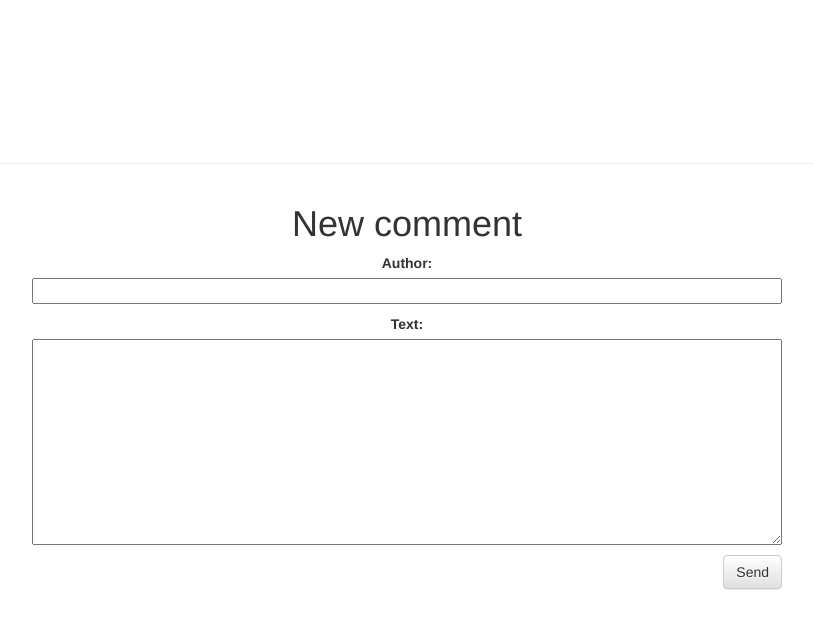
After one commit to sudomichael/djg, a Django app: template blog/templates/blog/add_comment_to_post.html in a window 1280 px wide. The commit adds this page. Shown: the top 629 px of the page, without its empty margins (23-836 px from the left). Run offline with Django 3.2, Linux system fonts and the light colour scheme; the template is opened without the code that fills it: values that come from a table or form of the project are taken from there, others are empty; parts of the project's set-up code (start-up, migrations or seed data) failed here and were passed over; some libraries are stand-ins or nearby versions.

Commit message:
Added ability to add/delete/remove/approve/deny comments

```diff
--- a/blog/admin.py
+++ b/blog/admin.py
@@ -1,4 +1,5 @@
 from django.contrib import admin
-from .models import Post
+from .models import Post, Comment
 
 admin.site.register(Post)
+admin.site.register(Comment)
--- a/blog/forms.py
+++ b/blog/forms.py
@@ -1,8 +1,14 @@
 from django import forms
-from .models import Post
+from .models import Post, Comment
 
 class PostForm(forms.ModelForm):
 
     class Meta:
         model = Post
         fields = ('title', 'text',)
+
+class CommentForm(forms.ModelForm):
+
+    class Meta:
+        model = Comment
+        fields = ('author', 'text',)
--- a/blog/models.py
+++ b/blog/models.py
@@ -14,3 +14,20 @@ class Post(models.Model):
 
     def __str__(self):
         return self.title
+
+    def approved_comments(self):
+        return self.comments.filter(approved_comment=True)
+
+class Comment(models.Model):
+    post = models.ForeignKey('blog.Post', related_name='comments')
+    author = models.CharField(max_length=200)
+    text = models.TextField()
+    created_date = models.DateTimeField(default=timezone.now)
+    approved_comment = models.BooleanField(default=False)
+
+    def approve(self):
+        self.approved_comment = True
+        self.save()
+
+    def __str__(self):
+        return self.text
--- a/blog/static/css/blog.css
+++ b/blog/static/css/blog.css
@@ -49,3 +49,7 @@ body{
 .post h1 a, .post h1 a:visited{
     color: #000000;
 }
+
+.comment {
+    margin: 20px 0px 20px 20px;
+}
--- /dev/null
+++ b/blog/templates/blog/add_comment_to_post.html
@@ -0,0 +1,9 @@
+{% extends 'blog/base.html' %}
+
+{% block content %}
+    <h1>New comment</h1>
+    <form method="POST" class="post-form">{% csrf_token %}
+        {{ form.as_p }}
+        <button type="submit" class="save btn btn-default">Send</button>
+    </form>
+{% endblock %}
--- a/blog/templates/blog/post_list.html
+++ b/blog/templates/blog/post_list.html
@@ -8,6 +8,7 @@
             </div>
                 <h1><a href="{% url 'post_detail' pk=post.pk %}">{{ post.title }}</a></h1>
                 <p>{{ post.text|linebreaksbr }} </p>
+                <a href="{% url 'post_detail' pk=post.pk %}">Comments: {{ post.approved_comments.count }}</a>
         </div>
     {% endfor %}
 {% endblock %}
--- a/blog/urls.py
+++ b/blog/urls.py
@@ -10,6 +10,9 @@ urlpatterns = [
     url(r'^drafts/$', views.post_draft_list, name='post_draft_list'),
     url(r'^post/(?P<pk>\d+)/publish/$', views.post_publish, name='post_publish'),
     url(r'^post/(?P<pk>\d+)/remove/$', views.post_remove, name='post_remove'),
+    url(r'^post/(?P<pk>\d+)/comment/$', views.add_comment_to_post, name='add_comment_to_post'),
+    url(r'^comment/(?P<pk>\d+)/remove/$', views.comment_remove, name='comment_remove'),
+    url(r'^comment/(?P<pk>\d+)approve/$', views.comment_approve, name='comment_approve'),
 ]
 
 '''
```
Also changed, not shown: blog/templates/blog/post_detail.html (+17 -0 lines), blog/views.py (+28 -2 lines), blog/migrations/0002_comment.py (added), db.sqlite3, 1 other file.
